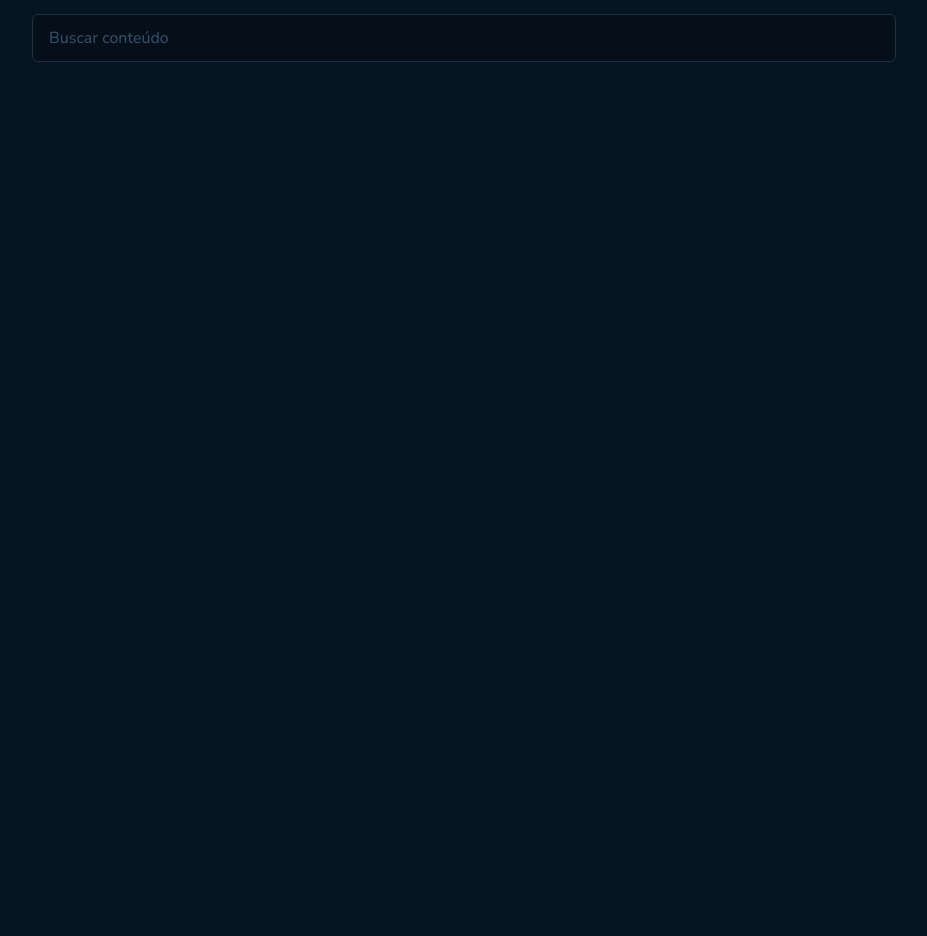
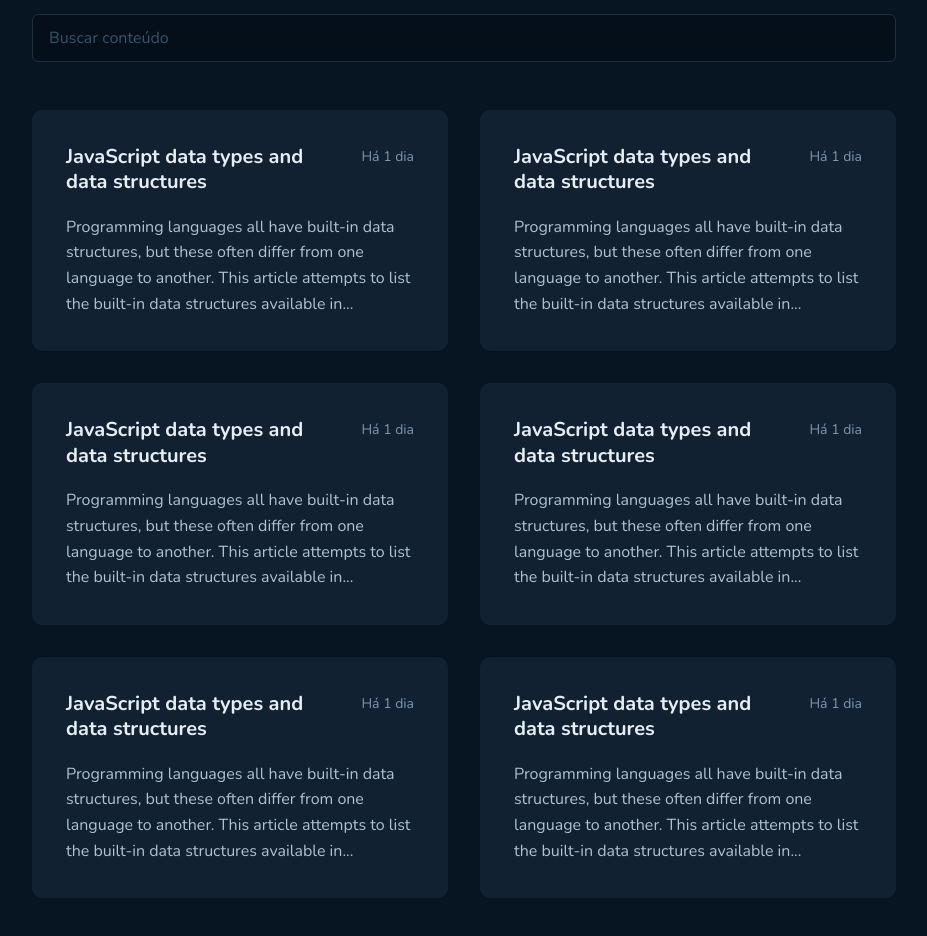
Before and after one commit to NicoBarbosa/github-blog, a React (Vite) app: page / in a window 1280 px wide. Shown: the part 490-1426 px from the top of the page, without its empty margins (176-1103 px from the left). Before the commit the page ends 800 px from the top, so only its background shows below. Built offline with nearby package versions, Linux system fonts and the light colour scheme.

Commit message:
Card components and List

```diff
--- /dev/null
+++ b/src/pages/Home/components/Card/index.tsx
@@ -0,0 +1,17 @@
+import { CardContainer } from './styles'
+
+export function Card() {
+  return (
+    <CardContainer>
+      <header>
+        <h2>JavaScript data types and data structures</h2>
+        <span>Há 1 dia</span>
+      </header>
+      <p>
+        Programming languages all have built-in data structures, but these often
+        differ from one language to another. This article attempts to list the
+        built-in data structures available in...
+      </p>
+    </CardContainer>
+  )
+}
--- /dev/null
+++ b/src/pages/Home/components/Card/styles.ts
@@ -0,0 +1,43 @@
+import styled from 'styled-components'
+
+export const CardContainer = styled.a`
+  background: ${(props) => props.theme['base-post']};
+  border-radius: 0.625rem;
+  border: 2px solid transparent;
+  padding: 2rem;
+  line-height: 160%;
+  cursor: pointer;
+
+  &:hover {
+    transition: border 0.2s ease-in-out;
+    border: 2px solid ${(props) => props.theme['base-label']};
+  }
+
+  header {
+    display: flex;
+    justify-content: space-between;
+    margin-bottom: 1.25rem;
+  }
+
+  h2 {
+    font-size: 1.25rem;
+    font-weight: 700;
+    color: ${(props) => props.theme['base-title']};
+    max-width: 17.68rem;
+  }
+
+  span {
+    font-size: 0.875rem;
+    color: ${(props) => props.theme['base-span']};
+  }
+
+  p {
+    width: 100%;
+    max-width: 22rem;
+    height: 100%;
+    max-height: 112px;
+    overflow: hidden;
+    color: ${(props) => props.theme['base-text']};
+    font-size: 1rem;
+  }
+`
--- a/src/pages/Home/index.tsx
+++ b/src/pages/Home/index.tsx
@@ -1,4 +1,9 @@
-import { DataSectionProfile, ProfileCard, SearchBarContainer } from './styles'
+import {
+  CardsListMain,
+  DataSectionProfile,
+  ProfileCard,
+  SearchBarContainer,
+} from './styles'
 import { FontAwesomeIcon } from '@fortawesome/react-fontawesome'
 import { faGithub } from '@fortawesome/free-brands-svg-icons'
 import {
@@ -6,6 +11,7 @@ import {
   faBuilding,
   faUserGroup,
 } from '@fortawesome/free-solid-svg-icons'
+import { Card } from './components/Card'
 const profile = 'https://avatars.githubusercontent.com/u/66042022?v=4'
 
 export function Home() {
@@ -51,6 +57,14 @@ export function Home() {
           <input type="search" placeholder="Buscar conteúdo" />
         </form>
       </SearchBarContainer>
+      <CardsListMain>
+        <Card />
+        <Card />
+        <Card />
+        <Card />
+        <Card />
+        <Card />
+      </CardsListMain>
     </>
   )
 }
--- a/src/pages/Home/styles.ts
+++ b/src/pages/Home/styles.ts
@@ -113,3 +113,9 @@ export const SearchBarContainer = styled.section`
     }
   }
 `
+
+export const CardsListMain = styled.section`
+  display: grid;
+  grid-template-columns: repeat(2, 1fr);
+  gap: 2rem;
+`
```
